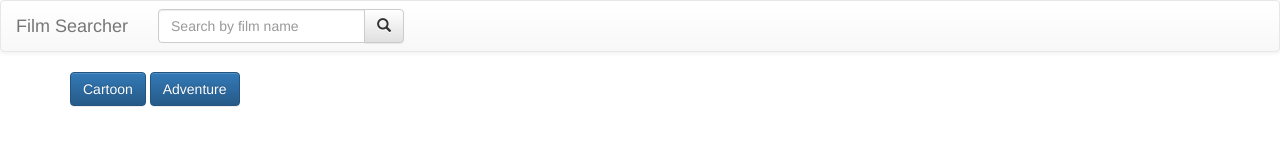
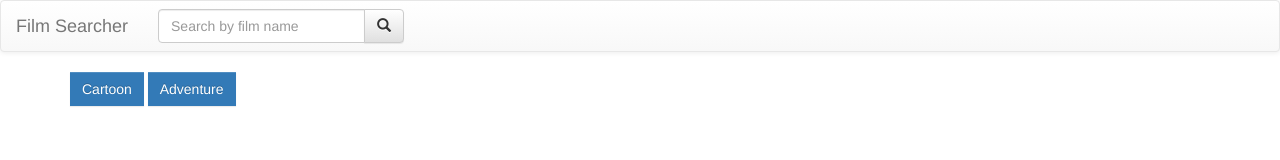
Before and after one commit to cecialbero/movie-search-js, a plain HTML site: page index.html in a window 1280 px wide. Drawn offline with nearby package versions, Linux system fonts and the light colour scheme.

Commit message:
Erases the background-image, border-radius and border color on the bootstraps btn-primary button

```diff
--- a/css/style.css
+++ b/css/style.css
@@ -9,3 +9,10 @@ section {
 h4 {
 	height: 38px;
 }
+
+.btn-primary {
+	background-image: none;
+	border-radius: 0;
+	border: none;
+	padding: 7px 12px;
+}
```
